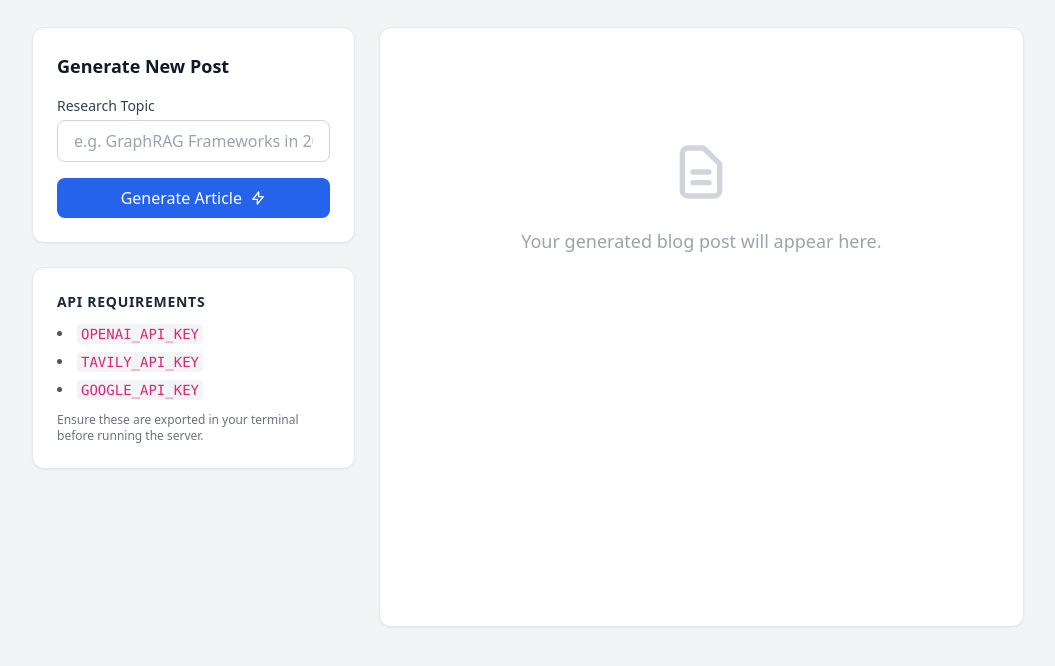
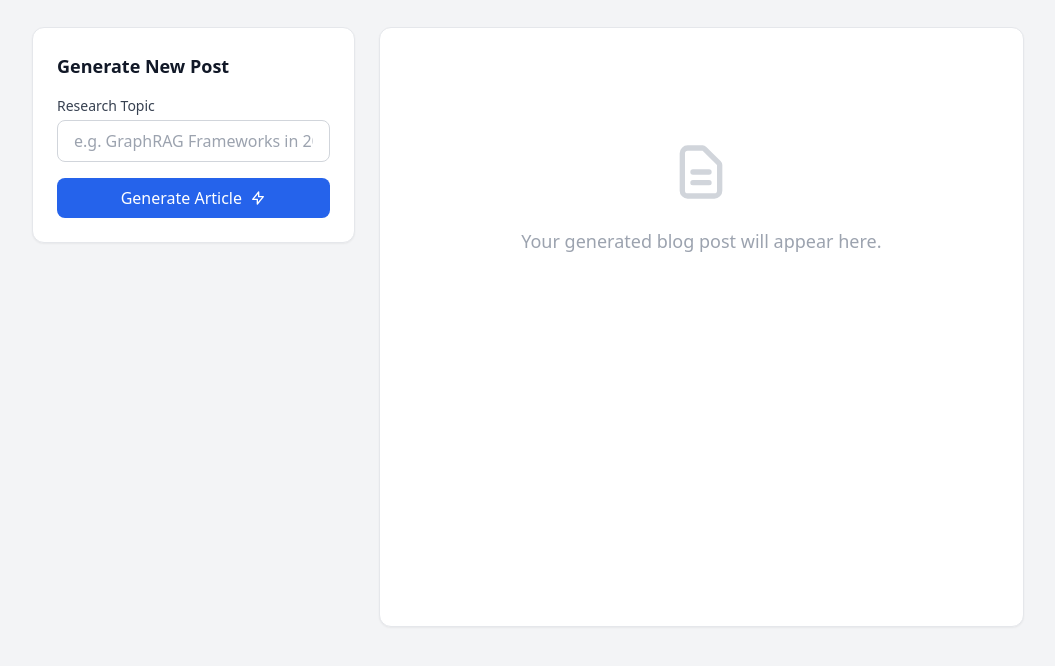
Before and after one commit to Ayush-Codes789/ai_agent_submission, a plain HTML site: page index.html in a window 1280 px wide. Shown: the part 70-736 px from the top of the page, without its empty margins (112-1167 px from the left). Drawn offline with nearby package versions, Linux system fonts and the light colour scheme.

Commit message:
Update index.html

```diff
--- a/index.html
+++ b/index.html
@@ -73,15 +73,6 @@
                 </div>
             </div>
 
-            <div class="bg-white p-6 rounded-xl shadow-sm border border-gray-200">
-                <h3 class="text-sm font-semibold text-gray-800 uppercase tracking-wider mb-3">API Requirements</h3>
-                <ul class="text-sm text-gray-600 space-y-2 list-disc list-inside">
-                    <li><code class="bg-gray-100 px-1 py-0.5 rounded text-pink-600">OPENAI_API_KEY</code></li>
-                    <li><code class="bg-gray-100 px-1 py-0.5 rounded text-pink-600">TAVILY_API_KEY</code></li>
-                    <li><code class="bg-gray-100 px-1 py-0.5 rounded text-pink-600">GOOGLE_API_KEY</code></li>
-                </ul>
-                <p class="text-xs text-gray-500 mt-3">Ensure these are exported in your terminal before running the server.</p>
-            </div>
         </div>
 
         <!-- Output Area -->
```
